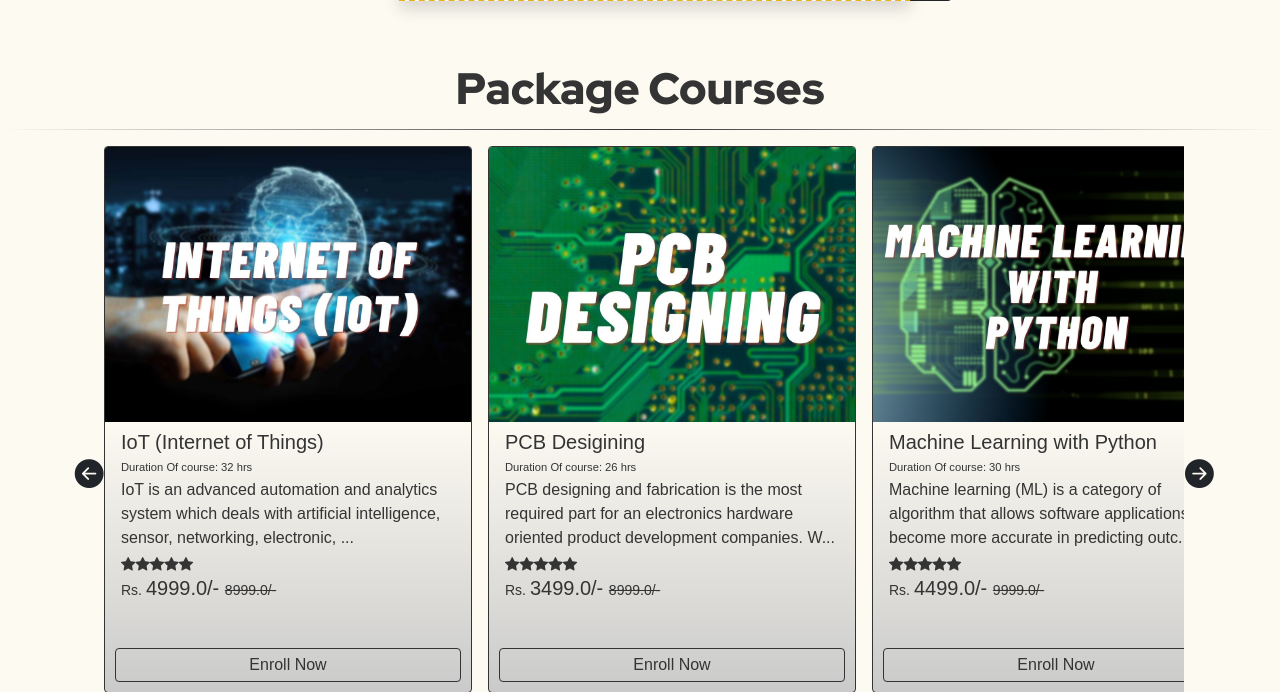
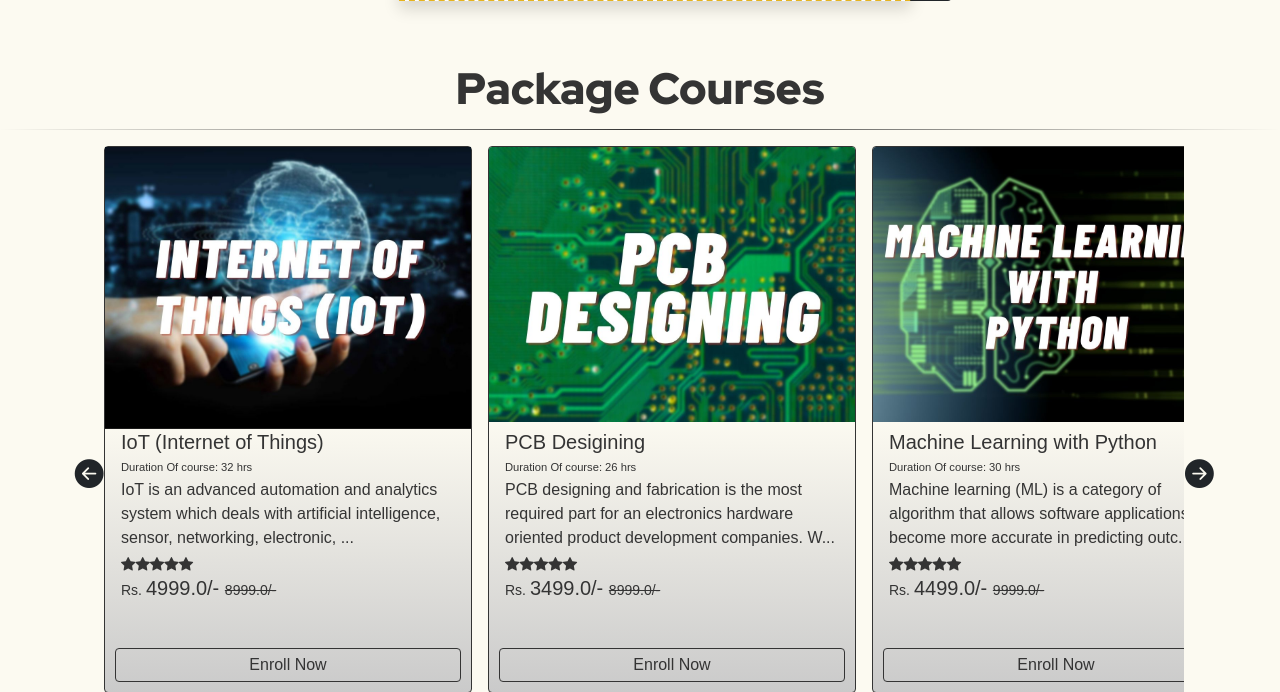
Before and after one commit to studioinnovators/innovatorsstudionew, a Django app: page / in a window 1280 px wide, with the pointer over the restyled element. Shown: the part 520-1212 px from the top of the page. Run offline with Django 3.2, Linux system fonts and the light colour scheme; data comes from the database, SQL or seed files in the repository; data that the repository does not hold is empty; some libraries are stand-ins or nearby versions.

Commit message:
Update courseCardSlider.html

```diff
--- a/eduPlatform/templates/eduPlatform/courseCardSlider.html
+++ b/eduPlatform/templates/eduPlatform/courseCardSlider.html
@@ -3,6 +3,10 @@
 <style>
     .courseCardSlider .card{
         border: 1px solid
+    }
+
+    .coursecardlist-container .card:hover img {
+        transform: scale(1.05);
     }
 
     @media screen and (max-width: 700px) {
```
